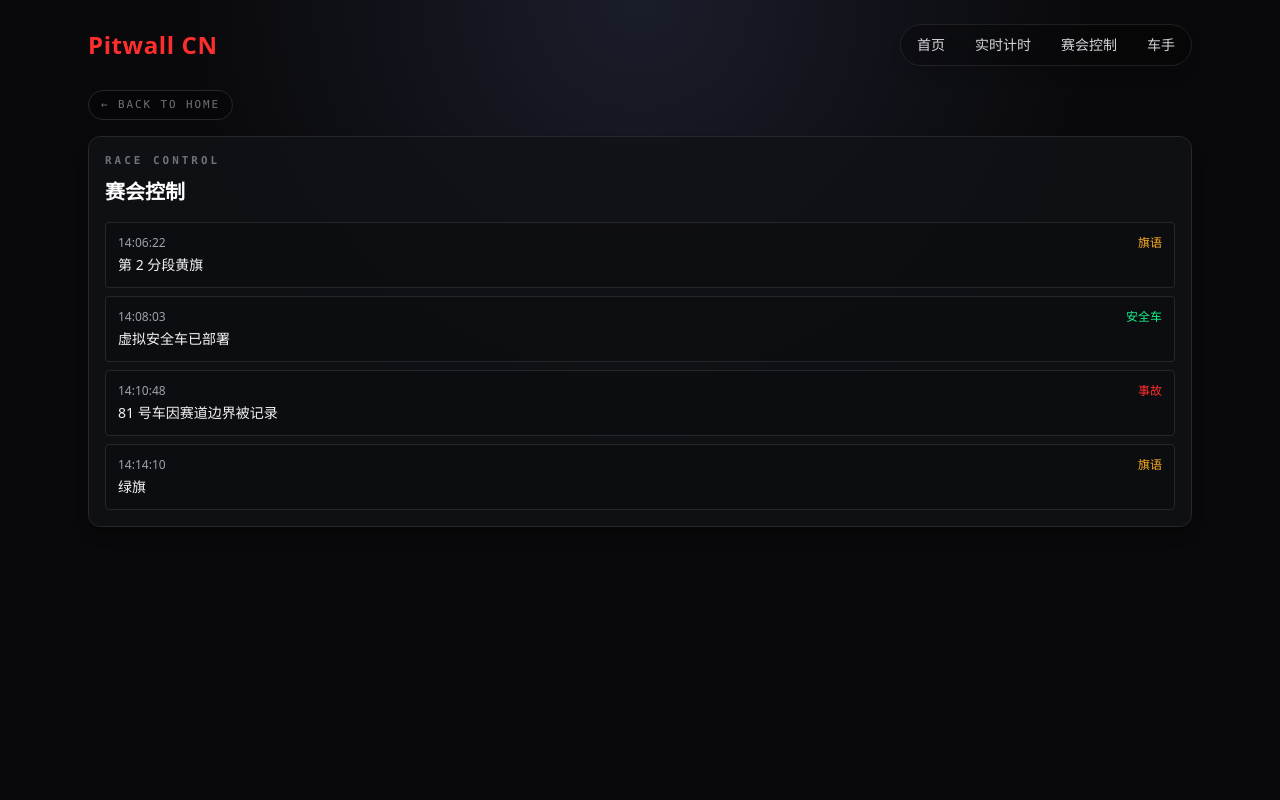
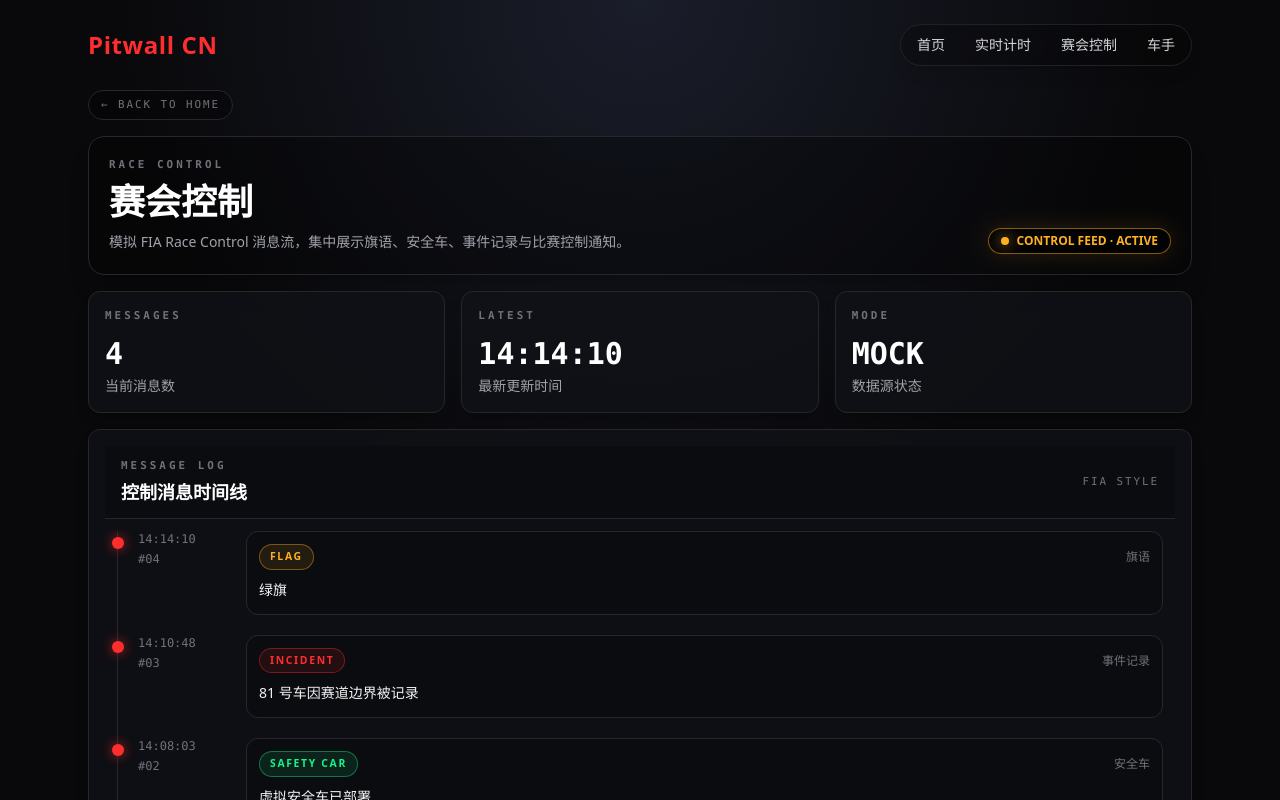
Before and after one commit to s8k8ps26k6-ui/pitwallcn, a Next.js app: page /race-control in a window 1280 px wide. Shown: the top 800 px of the page. Built offline with nearby package versions, Linux system fonts and the light colour scheme.

Commit message:
feat: redesign race control page

```diff
--- a/src/app/race-control/page.tsx
+++ b/src/app/race-control/page.tsx
@@ -1,42 +1,100 @@
 import Link from "next/link";
 import { mockRaceControl } from "@/lib/mockData";
+import type { RaceControlMessage } from "@/lib/types";
 
-const colors: Record<string, string> = {
-  FLAG: "text-neonAmber",
-  SAFETY_CAR: "text-pitGreen",
-  INCIDENT: "text-neonRed",
-  NOTICE: "text-zinc-100"
+const categoryStyles: Record<RaceControlMessage["category"], string> = {
+  FLAG: "border-neonAmber/40 bg-neonAmber/10 text-neonAmber",
+  SAFETY_CAR: "border-pitGreen/40 bg-pitGreen/10 text-pitGreen",
+  INCIDENT: "border-neonRed/40 bg-neonRed/10 text-neonRed",
+  NOTICE: "border-zinc-500/40 bg-zinc-500/10 text-zinc-300"
 };
 
-const categoryText: Record<string, string> = {
+const categoryText: Record<RaceControlMessage["category"], string> = {
+  FLAG: "FLAG",
+  SAFETY_CAR: "SAFETY CAR",
+  INCIDENT: "INCIDENT",
+  NOTICE: "NOTICE"
+};
+
+const categoryName: Record<RaceControlMessage["category"], string> = {
   FLAG: "旗语",
   SAFETY_CAR: "安全车",
-  INCIDENT: "事故",
+  INCIDENT: "事件记录",
   NOTICE: "通知"
 };
 
+const summaryCards = [
+  { label: "Messages", value: mockRaceControl.length.toString(), hint: "当前消息数" },
+  { label: "Latest", value: mockRaceControl[mockRaceControl.length - 1]?.timestamp ?? "--", hint: "最新更新时间" },
+  { label: "Mode", value: "MOCK", hint: "数据源状态" }
+];
+
 export default function RaceControlPage() {
+  const latestMessages = [...mockRaceControl].reverse();
+
   return (
     <main className="space-y-4">
       <Link className="race-code inline-flex rounded-full border border-zinc-800 bg-black/30 px-3 py-1.5 text-zinc-400 transition hover:border-neonAmber hover:text-neonAmber" href="/">
         ← BACK TO HOME
       </Link>
-      <section className="card">
-        <div className="mb-4">
-          <p className="eyebrow">Race Control</p>
-          <h2 className="mt-2 text-xl font-semibold text-white">赛会控制</h2>
+
+      <section className="motion-fade-up rounded-2xl border border-zinc-800 bg-black/30 p-5 shadow-xl shadow-black/20">
+        <div className="flex flex-col gap-4 sm:flex-row sm:items-end sm:justify-between">
+          <div>
+            <p className="eyebrow">Race Control</p>
+            <h1 className="mt-2 text-3xl font-bold text-white sm:text-4xl">赛会控制</h1>
+            <p className="mt-2 max-w-2xl text-sm leading-6 text-zinc-400">
+              模拟 FIA Race Control 消息流，集中展示旗语、安全车、事件记录与比赛控制通知。
+            </p>
+          </div>
+          <div className="w-fit rounded-full border border-neonAmber/50 bg-black/60 px-3 py-1 text-xs font-semibold text-neonAmber shadow-[0_0_24px_rgba(255,176,32,0.14)]">
+            <span className="mr-2 inline-flex h-2 w-2 rounded-full bg-neonAmber shadow-[0_0_14px_rgba(255,176,32,0.9)]" aria-hidden="true" />
+            CONTROL FEED · ACTIVE
+          </div>
         </div>
-        <ul className="space-y-2">
-          {mockRaceControl.map((msg) => (
-            <li key={msg.id} className="rounded border border-zinc-800 bg-black/20 p-3">
-              <div className="flex items-center justify-between text-xs text-zinc-400">
-                <span>{msg.timestamp}</span>
-                <span className={colors[msg.category]}>{categoryText[msg.category]}</span>
+      </section>
+
+      <section className="grid gap-4 sm:grid-cols-3">
+        {summaryCards.map((item, index) => (
+          <article key={item.label} className={`card motion-fade-up motion-delay-${index + 1}`}>
+            <p className="eyebrow">{item.label}</p>
+            <p className="mt-3 font-mono text-3xl font-bold text-white">{item.value}</p>
+            <p className="mt-1 text-sm text-zinc-400">{item.hint}</p>
+          </article>
+        ))}
+      </section>
+
+      <section className="card motion-fade-up motion-delay-4 overflow-hidden p-0">
+        <div className="border-b border-zinc-800 bg-black/25 px-4 py-3">
+          <div className="flex items-center justify-between gap-3">
+            <div>
+              <p className="eyebrow">Message Log</p>
+              <h2 className="mt-1 text-lg font-semibold text-white">控制消息时间线</h2>
+            </div>
+            <span className="race-code">FIA STYLE</span>
+          </div>
+        </div>
+
+        <ol className="space-y-0 p-3">
+          {latestMessages.map((msg, index) => (
+            <li key={msg.id} className="relative grid gap-3 border-l border-zinc-800 pb-5 pl-5 last:pb-0 sm:grid-cols-[6rem_1fr]">
+              <span className="absolute -left-1.5 top-1.5 h-3 w-3 rounded-full bg-neonRed shadow-[0_0_12px_rgba(255,46,46,0.7)]" aria-hidden="true" />
+              <div className="font-mono text-xs text-zinc-500">
+                <p>{msg.timestamp}</p>
+                <p className="mt-1">#{String(latestMessages.length - index).padStart(2, "0")}</p>
               </div>
-              <p className="mt-1 text-sm">{msg.message}</p>
+              <article className="rounded-xl border border-zinc-800 bg-black/25 p-3 transition hover:border-zinc-700 hover:bg-black/35">
+                <div className="mb-2 flex flex-wrap items-center justify-between gap-2">
+                  <span className={`rounded-full border px-2.5 py-1 text-[0.65rem] font-bold tracking-[0.16em] ${categoryStyles[msg.category]}`}>
+                    {categoryText[msg.category]}
+                  </span>
+                  <span className="text-xs text-zinc-500">{categoryName[msg.category]}</span>
+                </div>
+                <p className="text-sm leading-6 text-zinc-100">{msg.message}</p>
+              </article>
             </li>
           ))}
-        </ul>
+        </ol>
       </section>
     </main>
   );
```
